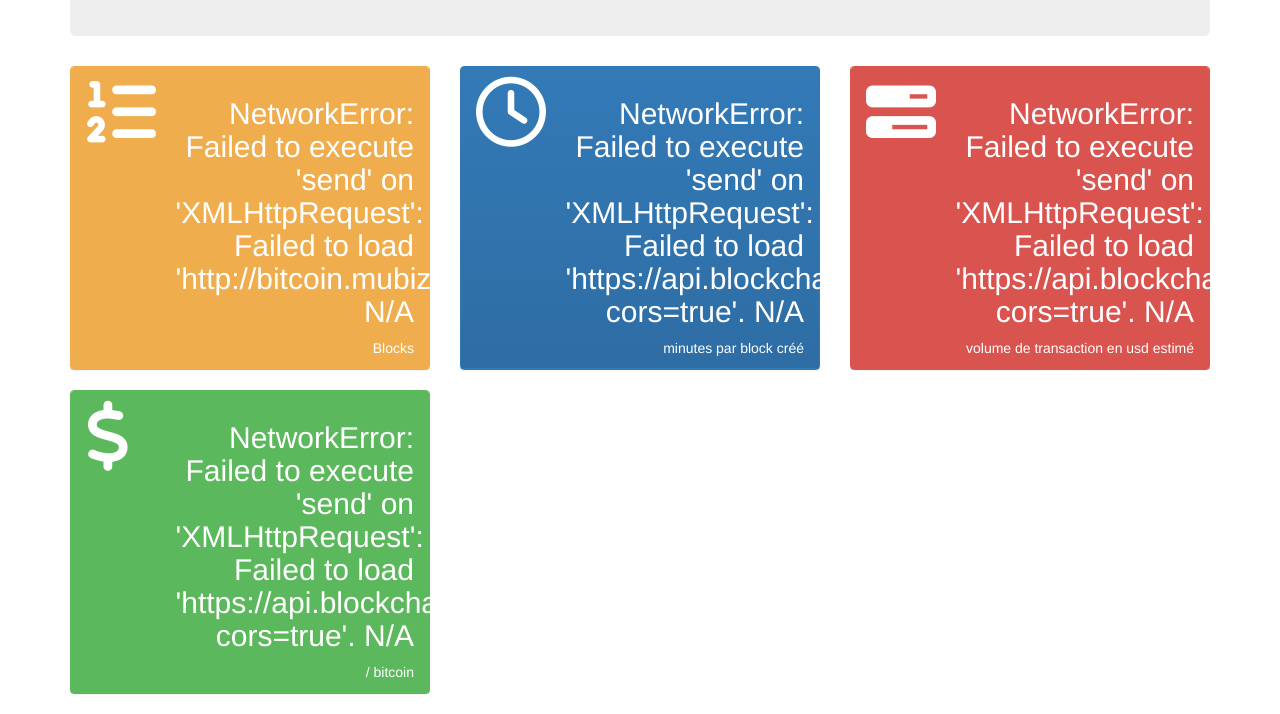
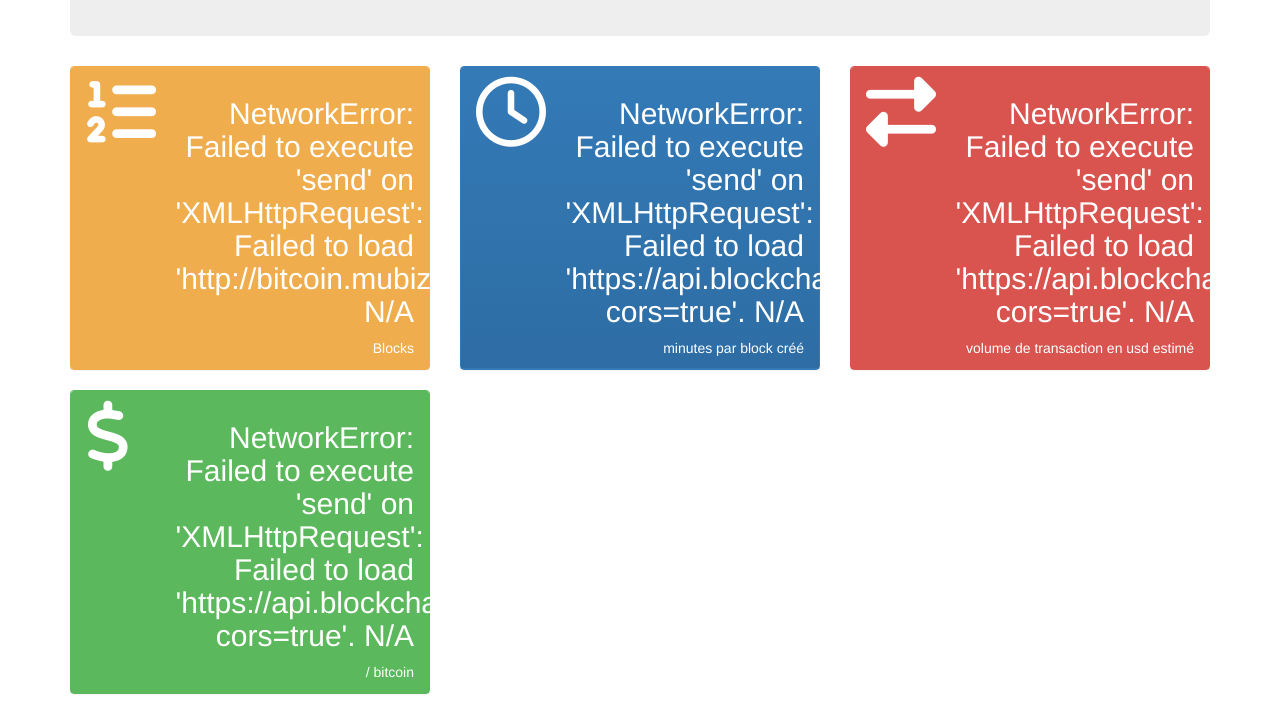
Before and after one commit to LUDOVICARS/LUDOVICARS.github.io, a plain HTML site: page bitcoin/index.html in a window 1280 px wide. Shown: the part 219-933 px from the top of the page. Drawn offline with nearby package versions, Linux system fonts and the light colour scheme; no server answers.

Commit message:
Update index.html

```diff
--- a/bitcoin/index.html
+++ b/bitcoin/index.html
@@ -89,7 +89,7 @@
 						<div class="panel-heading">
 							<div class="row">
 								<div class="col-xs-3">
-									<i class="fa fa-tasks fa-5x"></i>
+									<i class="fa fa-exchange fa-5x"></i>
 								</div>
 								<div class="col-xs-9 text-right">
 									<h2>
```
